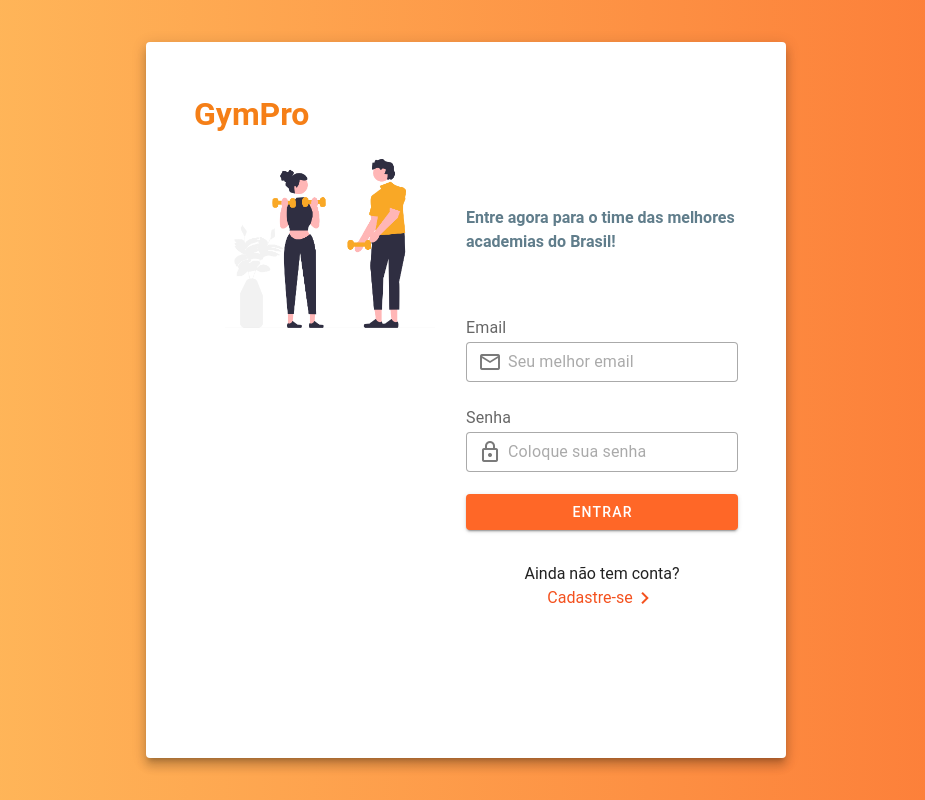
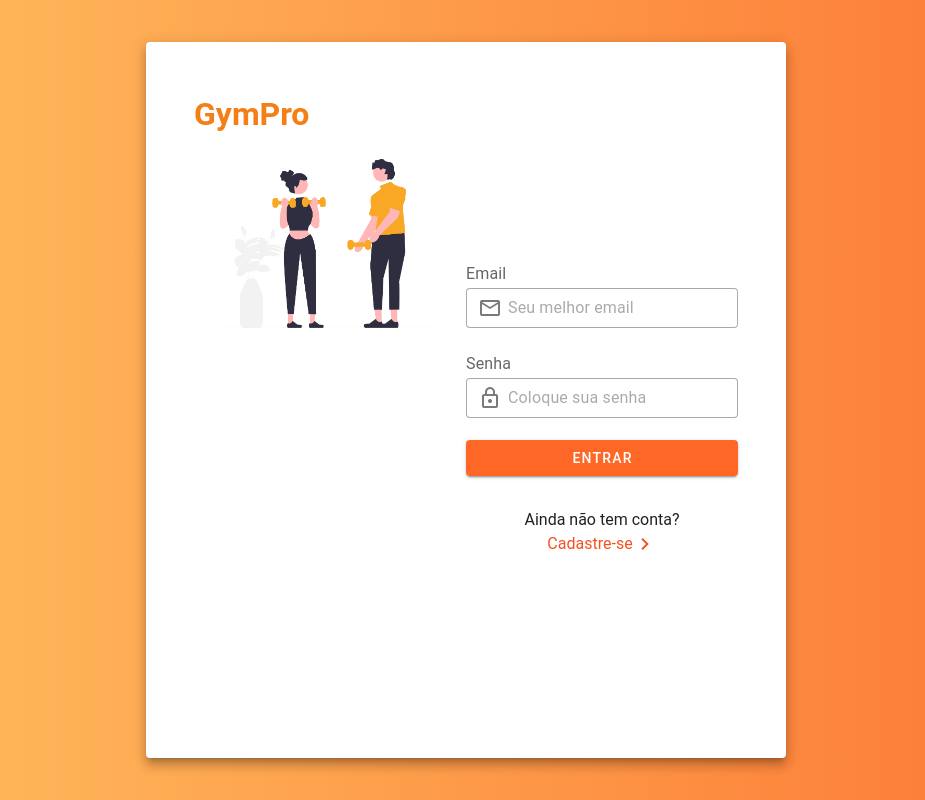
Before and after one commit to 0Duarte/Projeto-DevInHouse-SENAI-FrontEnd, a Vue app in the folder Projeto-modulo-1/: page / in a window 1280 px wide. Shown: the whole page, without its empty margins (174-1099 px from the left). Built offline with nearby package versions, Linux system fonts and the light colour scheme.

Commit message:
style: remove texto

```diff
--- a/Projeto-modulo-1/src/views/Login/Login.vue
+++ b/Projeto-modulo-1/src/views/Login/Login.vue
@@ -10,7 +10,7 @@
           </div>
 
           <div class="d-flex flex-column w-50 justify-center">
-            <h4 class="text-blue-grey mb-15">Entre agora para o time das melhores academias do Brasil!</h4>
+
             <div>
               <div class="text-subtitle-1 text-medium-emphasis">Email</div>
               <v-text-field v-model="email" density="compact" placeholder="Seu melhor email"
```
